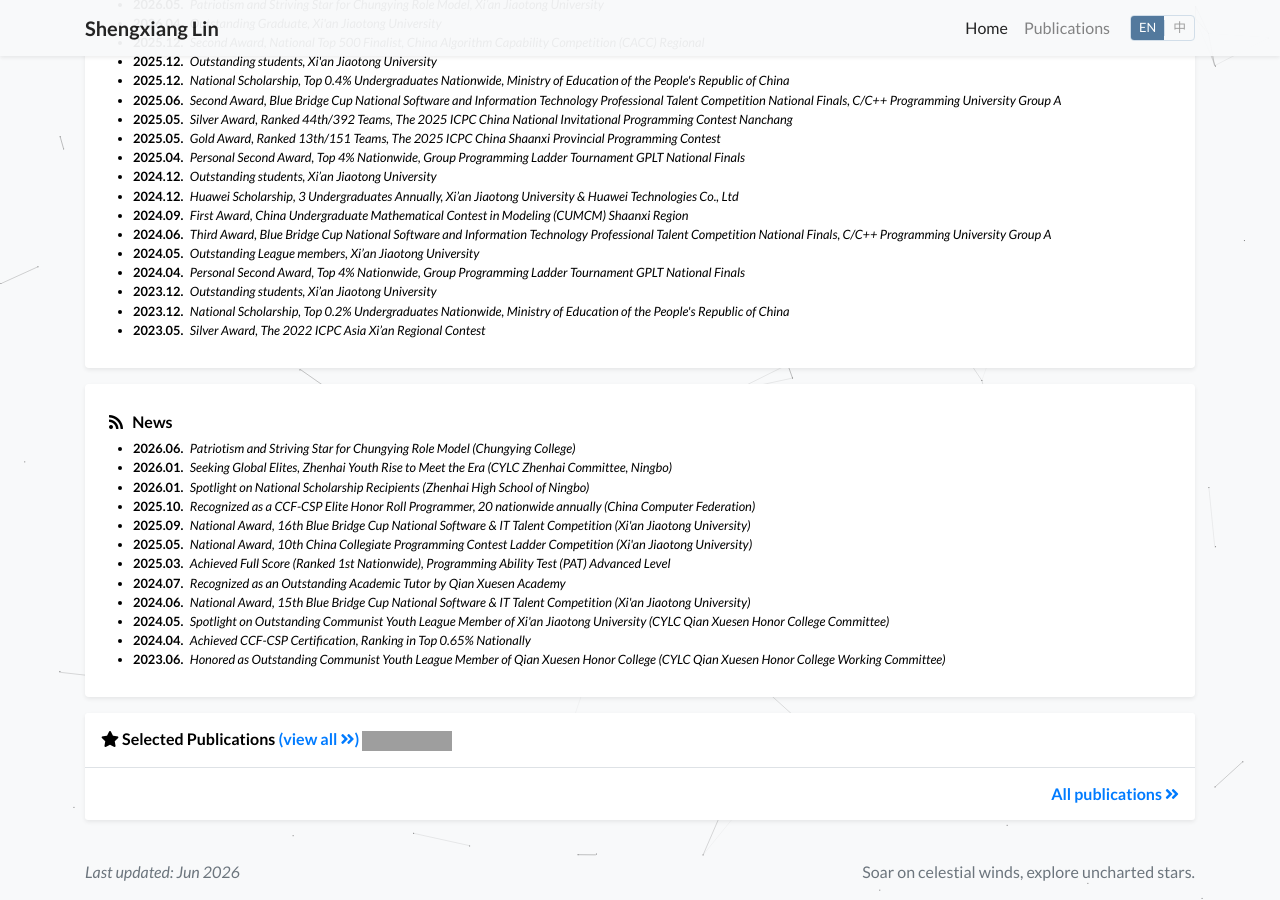
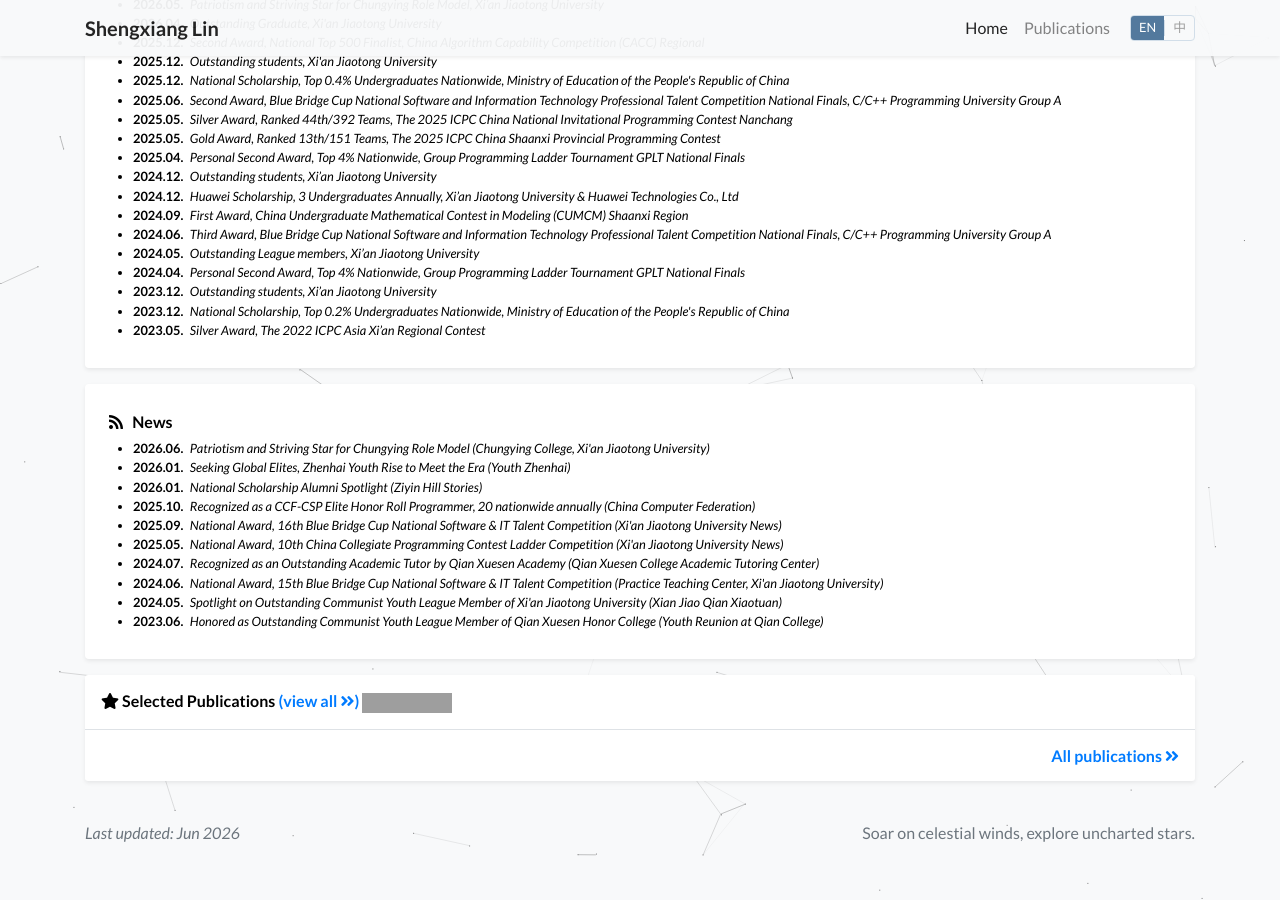
Before and after one commit to Shengxiang-Lin/Shengxiang-Lin.github.io, a Jekyll site: the page built from index.html, in a window 1280 px wide and 900 px high, scrolled down 1302 px. Built offline with Jekyll 4.4.1, drawn with Linux system fonts in a browser that asks for light colours; a style sheet for code colours, icons or effects is not loaded; after the commit the page ends 2163 px from its top, so only the background shows below that; grey boxes are pictures that could not be loaded.

Commit message:
Update profile.yml

```diff
--- a/_data/profile.yml
+++ b/_data/profile.yml
@@ -236,78 +236,78 @@ awards_zh:
 
 
 news:
-  - name: Patriotism and Striving Star for Chungying Role Model (Chungying College)
+  - name: Patriotism and Striving Star for Chungying Role Model (Chungying College, Xi'an Jiaotong University)
     date: 2026.06
     url: "https://mp.weixin.qq.com/s?__biz=MzU1NzQ3MTcwMA==&mid=2247543991&idx=1&sn=b60ee8a387b23cbd6736b21871c38721&chksm=fd3f55f14e21869a57832844d03400279a08ac06fd8f2f3b2f04b150e70aeac776ca885c126f&mpshare=1&scene=23&srcid=0617vGstWj6ENsSwGIvYATqh&sharer_shareinfo=b8162d542b6b86f9092157e0fd0ac2b0&sharer_shareinfo_first=aba19ae7984bdcd76a5ba70d8585aa0c#rd"
-  - name: Seeking Global Elites, Zhenhai Youth Rise to Meet the Era (CYLC Zhenhai Committee, Ningbo)
+  - name: Seeking Global Elites, Zhenhai Youth Rise to Meet the Era (Youth Zhenhai)
     date: 2026.01
     url: "https://mp.weixin.qq.com/s/tzXz2JcK0pAh5kuk59YzGw"
-  - name: Spotlight on National Scholarship Recipients (Zhenhai High School of Ningbo)
+  - name: National Scholarship Alumni Spotlight (Ziyin Hill Stories)
     date: 2026.01
     url: "https://mp.weixin.qq.com/s?__biz=MzI4NzYyMzk5MA==&mid=2247578879&idx=1&sn=aaf1623d52355c42059c5f7483a260c0&chksm=ea603dceca8a747c037812b400390c8a2698e20836a546037c60ca4919cf290b2be63efa7f61&mpshare=1&scene=23&srcid=0109XN9lhCukfr7K932NdMZj&sharer_shareinfo=7662b087a9a397b32760b63bf16b989d&sharer_shareinfo_first=e8f4e005e168e3dd46c2f85e9ae777a7#rd"
   - name: Recognized as a CCF-CSP Elite Honor Roll Programmer, 20 nationwide annually (China Computer Federation)
     date: "2025.10"
     url: "https://www.ccf.org.cn/Focus/2025-10-28/850505.shtml"
-  - name: National Award, 16th Blue Bridge Cup National Software & IT Talent Competition (Xi'an Jiaotong University)
+  - name: National Award, 16th Blue Bridge Cup National Software & IT Talent Competition (Xi'an Jiaotong University News)
     date: 2025.09
     url: "https://news.xjtu.edu.cn/info/1002/224945.htm"
-  - name: National Award, 10th China Collegiate Programming Contest Ladder Competition (Xi'an Jiaotong University)
+  - name: National Award, 10th China Collegiate Programming Contest Ladder Competition (Xi'an Jiaotong University News)
     date: 2025.05
     url: "https://news.xjtu.edu.cn/info/1009/221789.htm"
-  - name: Achieved Full Score (Ranked 1st Nationwide), Programming Ability Test (PAT) Advanced Level
-    date: 2025.03
-    url: "https://Shengxiang-Lin.github.io/assets/cv/First Award, Programming Ability Test ( PAT ) Advanced Level.pdf"
-  - name: Recognized as an Outstanding Academic Tutor by Qian Xuesen Academy
+#  - name: Achieved Full Score (Ranked 1st Nationwide), Programming Ability Test (PAT) Advanced Level
+#    date: 2025.03
+ #   url: "https://Shengxiang-Lin.github.io/assets/cv/First Award, Programming Ability Test ( PAT ) Advanced Level.pdf"
+  - name: Recognized as an Outstanding Academic Tutor by Qian Xuesen Academy (Qian Xuesen College Academic Tutoring Center)
     date: 2024.07
     url: "https://mp.weixin.qq.com/s?__biz=Mzg2NzE1MDM5MQ==&mid=2247489554&idx=1&sn=acae779bb118fe4405c72002bf68e688&chksm=cffa0407ba50e806d4742efc7c07867987fc4589be490c0c0f94ec60851027a92848f3a13b43&mpshare=1&scene=23&srcid=11275DglXHCM9Ko8PRdIvhZT&sharer_shareinfo=408b7c1dd19099b7d14bd26bdc0e1da2&sharer_shareinfo_first=408b7c1dd19099b7d14bd26bdc0e1da2#rd"
-  - name: National Award, 15th Blue Bridge Cup National Software & IT Talent Competition (Xi'an Jiaotong University)
+  - name: National Award, 15th Blue Bridge Cup National Software & IT Talent Competition (Practice Teaching Center, Xi'an Jiaotong University)
     date: 2024.06
     url: "https://pec.xjtu.edu.cn/info/1115/4265.htm"
-  - name: Spotlight on Outstanding Communist Youth League Member of Xi'an Jiaotong University (CYLC Qian Xuesen Honor College Committee)
+  - name: Spotlight on Outstanding Communist Youth League Member of Xi'an Jiaotong University (Xian Jiao Qian Xiaotuan)
     date: 2024.05
     url: "https://mp.weixin.qq.com/s?__biz=MzkyOTU3MTcxNQ==&mid=2247487908&idx=1&sn=c9487c0bd44b93c8415f06e3837cd073&chksm=c3669065da810c6831c229fd53bb63696b61f1d484bacbdd0b4438a09d46b3f0ce4da779f90e&mpshare=1&scene=23&srcid=1116aEEVSbcCMvfBkzhwD1vy&sharer_shareinfo=8abcecfef1130d11f4090c2bda30e07a&sharer_shareinfo_first=8abcecfef1130d11f4090c2bda30e07a#rd"
-  - name: Achieved CCF-CSP Certification, Ranking in Top 0.65% Nationally
-    date: 2024.04
-    url: "https://Shengxiang-Lin.github.io/assets/cv/ccf-csp-33.pdf"
-  - name: Honored as Outstanding Communist Youth League Member of Qian Xuesen Honor College (CYLC Qian Xuesen Honor College Working Committee)
+#  - name: Achieved CCF-CSP Certification, Ranking in Top 0.65% Nationally
+#    date: 2024.04
+#    url: "https://Shengxiang-Lin.github.io/assets/cv/ccf-csp-33.pdf"
+  - name: Honored as Outstanding Communist Youth League Member of Qian Xuesen Honor College (Youth Reunion at Qian College)
     date: 2023.06
     url: "https://mp.weixin.qq.com/s?__biz=MzI0NzExMjIwMQ==&mid=2650995705&idx=1&sn=f11322a6904706c2d10a835ff678be17&chksm=f3f8126067368330a3d6a068e6cb13aa34e53f350b2c9736e15b85bf2acfcc04f4565ea28831&mpshare=1&scene=23&srcid=1127vDtcrvGgLvMChJ1gLelU&sharer_shareinfo=c4d6f0596af1effeae5af0902dae5ac6&sharer_shareinfo_first=c4d6f0596af1effeae5af0902dae5ac6#rd"
 
 news_zh:
-  - name: "【仲英榜样】爱国奋斗之星（仲英书院）"
+  - name: "【仲英榜样】爱国奋斗之星（西安交通大学仲英书院）"
     date: 2026.06
     url: "https://mp.weixin.qq.com/s?__biz=MzU1NzQ3MTcwMA==&mid=2247543991&idx=1&sn=b60ee8a387b23cbd6736b21871c38721&chksm=fd3f55f14e21869a57832844d03400279a08ac06fd8f2f3b2f04b150e70aeac776ca885c126f&mpshare=1&scene=23&srcid=0617vGstWj6ENsSwGIvYATqh&sharer_shareinfo=b8162d542b6b86f9092157e0fd0ac2b0&sharer_shareinfo_first=aba19ae7984bdcd76a5ba70d8585aa0c#rd"
-  - name: "寻访百位全球镇海菁英（共青团宁波市镇海区委员会）"
+  - name: "百位全球镇海菁英专访（青春镇海）"
     date: 2026.01
     url: "https://mp.weixin.qq.com/s/tzXz2JcK0pAh5kuk59YzGw"
-  - name: "国家奖学金获得者风采展示（宁波市镇海中学）"
+  - name: "国奖校友风采专访（梓荫山下）"
     date: 2026.01
     url: "https://mp.weixin.qq.com/s?__biz=MzI4NzYyMzk5MA==&mid=2247578879&idx=1&sn=aaf1623d52355c42059c5f7483a260c0&chksm=ea603dceca8a747c037812b400390c8a2698e20836a546037c60ca4919cf290b2be63efa7f61&mpshare=1&scene=23&srcid=0109XN9lhCukfr7K932NdMZj&sharer_shareinfo=7662b087a9a397b32760b63bf16b989d&sharer_shareinfo_first=e8f4e005e168e3dd46c2f85e9ae777a7#rd"
   - name: "入选2025年度CCF-CSP高分墙（中国计算机学会）"
     date: "2025.10"
     url: "https://www.ccf.org.cn/Focus/2025-10-28/850505.shtml"
-  - name: "国家级奖项，第16届蓝桥杯全国软件和信息技术专业人才大赛（西安交通大学）"
+  - name: "荣获第16届蓝桥杯全国软件和信息技术专业人才大赛国家级奖项（西安交通大学新闻网）"
     date: 2025.09
     url: "https://news.xjtu.edu.cn/info/1002/224945.htm"
-  - name: "国家级奖项，第10届中国大学生程序设计竞赛天梯赛（西安交通大学）"
+  - name: "荣获第10届中国大学生程序设计竞赛天梯赛国家级奖项（西安交通大学新闻网）"
     date: 2025.05
     url: "https://news.xjtu.edu.cn/info/1009/221789.htm"
-  - name: "PAT甲级认证满分"
-    date: 2025.03
-    url: "https://Shengxiang-Lin.github.io/assets/cv/First Award, Programming Ability Test ( PAT ) Advanced Level.pdf"
-  - name: "钱学森书院学业辅导优秀个人表彰"
+#  - name: "PAT甲级认证满分"
+#    date: 2025.03
+#    url: "https://Shengxiang-Lin.github.io/assets/cv/First Award, Programming Ability Test ( PAT ) Advanced Level.pdf"
+  - name: "钱学森书院学业辅导优秀个人表彰（钱院学辅）"
     date: 2024.07
     url: "https://mp.weixin.qq.com/s?__biz=Mzg2NzE1MDM5MQ==&mid=2247489554&idx=1&sn=acae779bb118fe4405c72002bf68e688&chksm=cffa0407ba50e806d4742efc7c07867987fc4589be490c0c0f94ec60851027a92848f3a13b43&mpshare=1&scene=23&srcid=11275DglXHCM9Ko8PRdIvhZT&sharer_shareinfo=408b7c1dd19099b7d14bd26bdc0e1da2&sharer_shareinfo_first=408b7c1dd19099b7d14bd26bdc0e1da2#rd"
-  - name: "国家级奖项，第15届蓝桥杯全国软件和信息技术专业人才大赛（西安交通大学）"
+  - name: "荣获第15届蓝桥杯全国软件和信息技术专业人才大赛国家级奖项（西安交通大学实践教学中心）"
     date: 2024.06
     url: "https://pec.xjtu.edu.cn/info/1115/4265.htm"
-  - name: "西安交通大学优秀共青团员风采展示（共青团钱学森学院委员会）"
-    date: 2024.05
+  - name: "西安交通大学优秀共青团员风采展示（仙交钱小团）"
+    date: 2024.06
     url: "https://mp.weixin.qq.com/s?__biz=MzkyOTU3MTcxNQ==&mid=2247487908&idx=1&sn=c9487c0bd44b93c8415f06e3837cd073&chksm=c3669065da810c6831c229fd53bb63696b61f1d484bacbdd0b4438a09d46b3f0ce4da779f90e&mpshare=1&scene=23&srcid=1116aEEVSbcCMvfBkzhwD1vy&sharer_shareinfo=8abcecfef1130d11f4090c2bda30e07a&sharer_shareinfo_first=8abcecfef1130d11f4090c2bda30e07a#rd"
-  - name: "CCF-CSP认证全国排名前0.65%"
-    date: 2024.04
-    url: "https://Shengxiang-Lin.github.io/assets/cv/ccf-csp-33.pdf"
-  - name: "荣获钱学森荣誉学院优秀共青团员称号（共青团钱学森学院工委）"
+#  - name: "CCF-CSP认证全国排名前0.65%"
+#    date: 2024.04
+#    url: "https://Shengxiang-Lin.github.io/assets/cv/ccf-csp-33.pdf"
+  - name: "荣获钱学森荣誉学院优秀共青团员表彰（团聚钱院）"
     date: 2023.06
     url: "https://mp.weixin.qq.com/s?__biz=MzI0NzExMjIwMQ==&mid=2650995705&idx=1&sn=f11322a6904706c2d10a835ff678be17&chksm=f3f8126067368330a3d6a068e6cb13aa34e53f350b2c9736e15b85bf2acfcc04f4565ea28831&mpshare=1&scene=23&srcid=1127vDtcrvGgLvMChJ1gLelU&sharer_shareinfo=c4d6f0596af1effeae5af0902dae5ac6&sharer_shareinfo_first=c4d6f0596af1effeae5af0902dae5ac6#rd"
 
```
